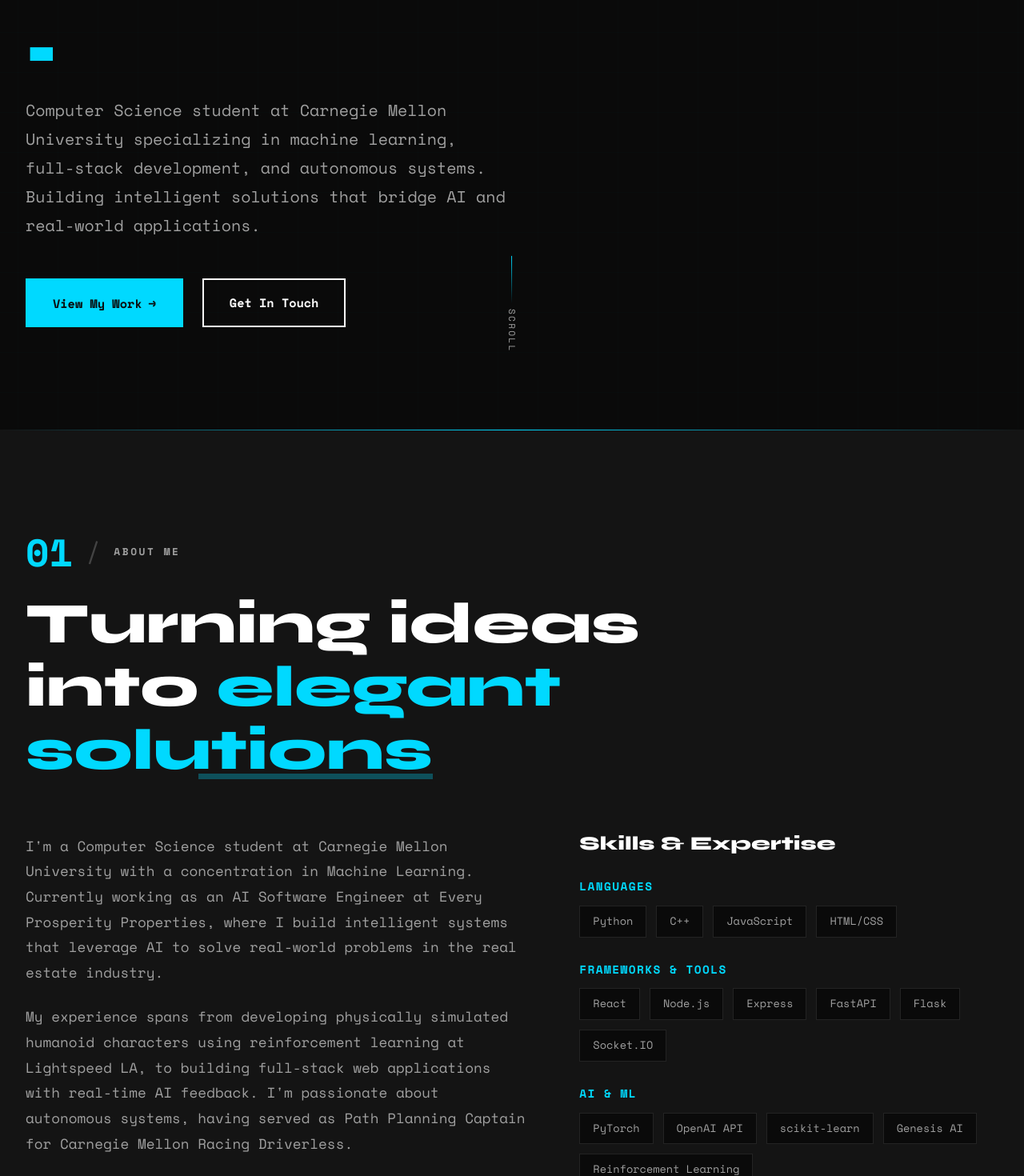
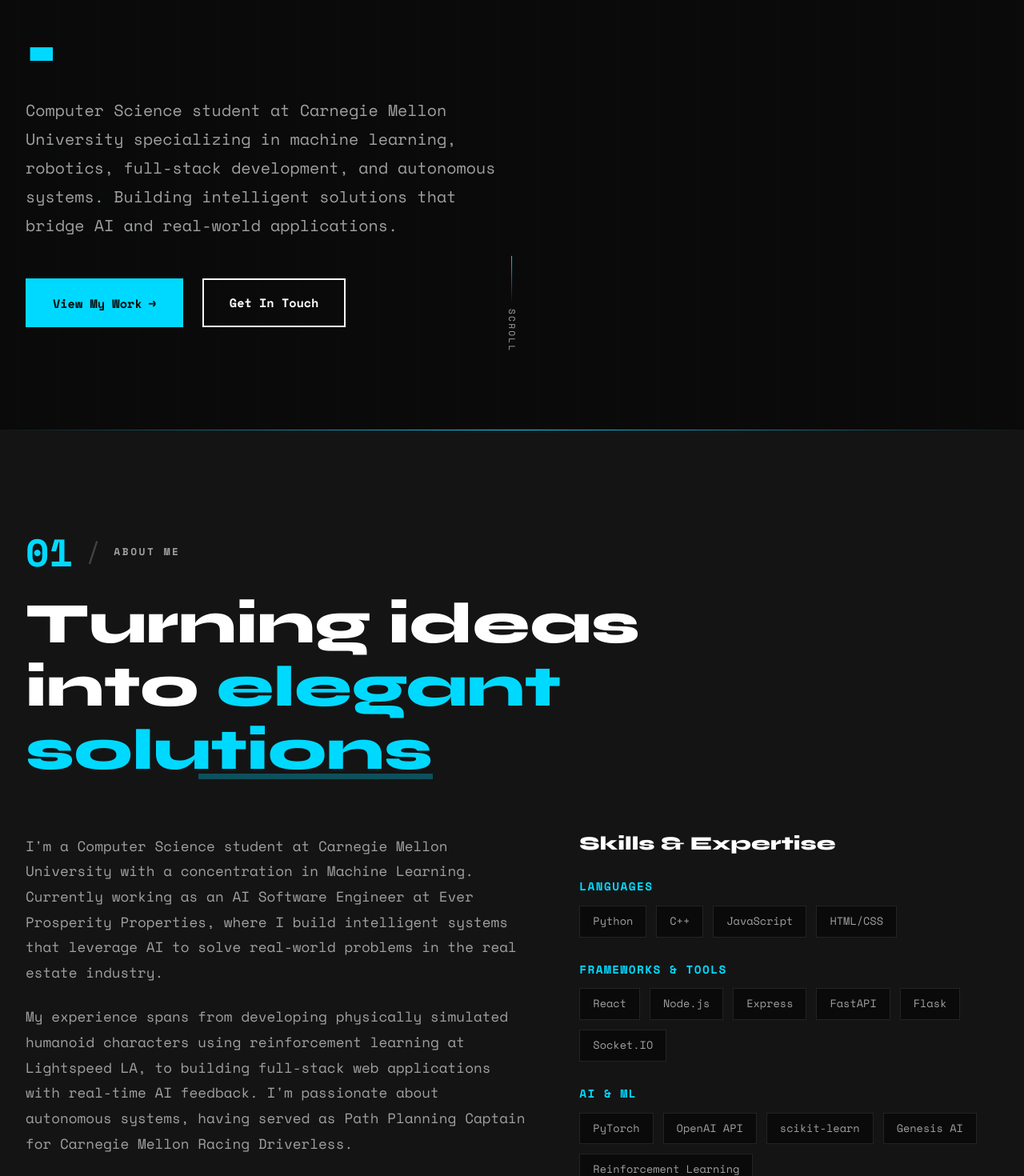
Before and after one commit to RichardZhang06/RichardZhang06.github.io, a React (Vite) app: page / in a window 1280 px wide. Shown: the part 460-1930 px from the top of the page at 80% size. Built offline with nearby package versions, Linux system fonts and the light colour scheme; the HTML template or start-up script is replaced by a standard one.

Commit message:
minor updates

```diff
--- a/src/sections/About.jsx
+++ b/src/sections/About.jsx
@@ -49,7 +49,7 @@ const About = () => {
           <div className={`about-text ${isVisible ? 'animate' : ''}`}>
             <p className="about-paragraph">
               I'm a Computer Science student at Carnegie Mellon University with a concentration in Machine Learning.
-              Currently working as an AI Software Engineer at Every Prosperity Properties, where I build intelligent systems
+              Currently working as an AI Software Engineer at Ever Prosperity Properties, where I build intelligent systems
               that leverage AI to solve real-world problems in the real estate industry.
             </p>
             <p className="about-paragraph">
--- a/src/sections/Contact.jsx
+++ b/src/sections/Contact.jsx
@@ -67,7 +67,7 @@ const Contact = () => {
         <div className="contact-content">
           <div className={`contact-info ${isVisible ? 'animate' : ''}`}>
             <p className="contact-description">
-              I'm currently seeking internship and full-time opportunities in software engineering, AI/ML,
+              I'm currently seeking internship and full-time opportunities in software engineering, robotics, AI/ML,
               and autonomous systems. Let's connect if you have an exciting opportunity or just want to chat about tech!
             </p>
 
--- a/src/sections/Hero.jsx
+++ b/src/sections/Hero.jsx
@@ -42,7 +42,7 @@ const Hero = () => {
           </h1>
 
           <p className="hero-description">
-            Computer Science student at Carnegie Mellon University specializing in machine learning,
+            Computer Science student at Carnegie Mellon University specializing in machine learning, robotics,
             full-stack development, and autonomous systems. Building intelligent solutions that bridge AI and real-world applications.
           </p>
 
--- a/src/sections/Projects.jsx
+++ b/src/sections/Projects.jsx
@@ -32,7 +32,7 @@ const Projects = () => {
       tech: ['Python', 'OpenAI', 'PostgreSQL', 'Azure', 'FastAPI', 'OAuth2'],
       year: '2025',
       role: 'AI Software Engineer',
-      company: 'Every Prosperity Properties',
+      company: 'Ever Prosperity Properties',
       color: 'linear-gradient(135deg, #667eea 0%, #764ba2 100%)',
       liveUrl: '#',
       githubUrl: 'https://github.com/RichardZhang06/House-Searching-Agent.git'
```
